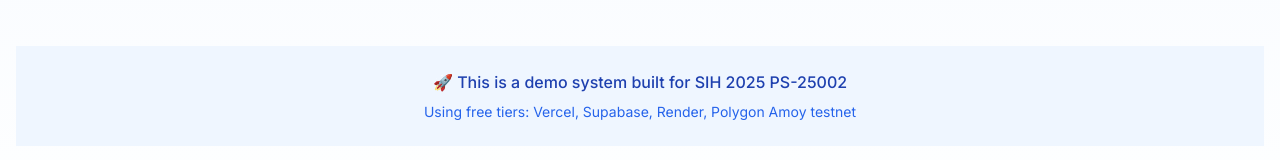
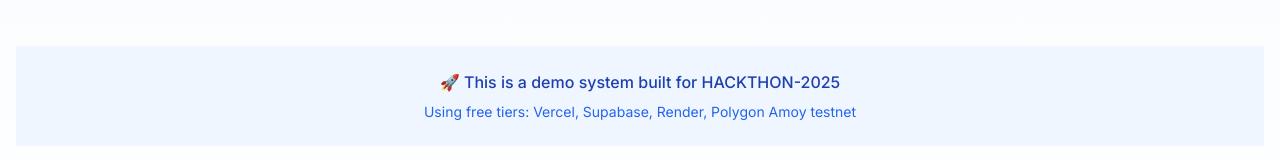
Before and after one commit to poojhasree17/toursafe, a Next.js app in the folder apps/web/: page / in a window 1280 px wide. Shown: the part 612-772 px from the top of the page. Built offline with nearby package versions, Linux system fonts and the light colour scheme.

Commit message:
Update footer text

```diff
--- a/apps/web/src/app/page.tsx
+++ b/apps/web/src/app/page.tsx
@@ -65,7 +65,7 @@ export default function HomePage() {
         {/* Demo Notice */}
         <div className="mt-16 p-6 bg-blue-50 rounded-lg text-center">
           <p className="text-blue-800 font-medium">
-            🚀 This is a demo system built for SIH 2025 PS-25002
+            🚀 This is a demo system built for HACKTHON-2025
           </p>
           <p className="text-blue-600 text-sm mt-2">
             Using free tiers: Vercel, Supabase, Render, Polygon Amoy testnet
```
